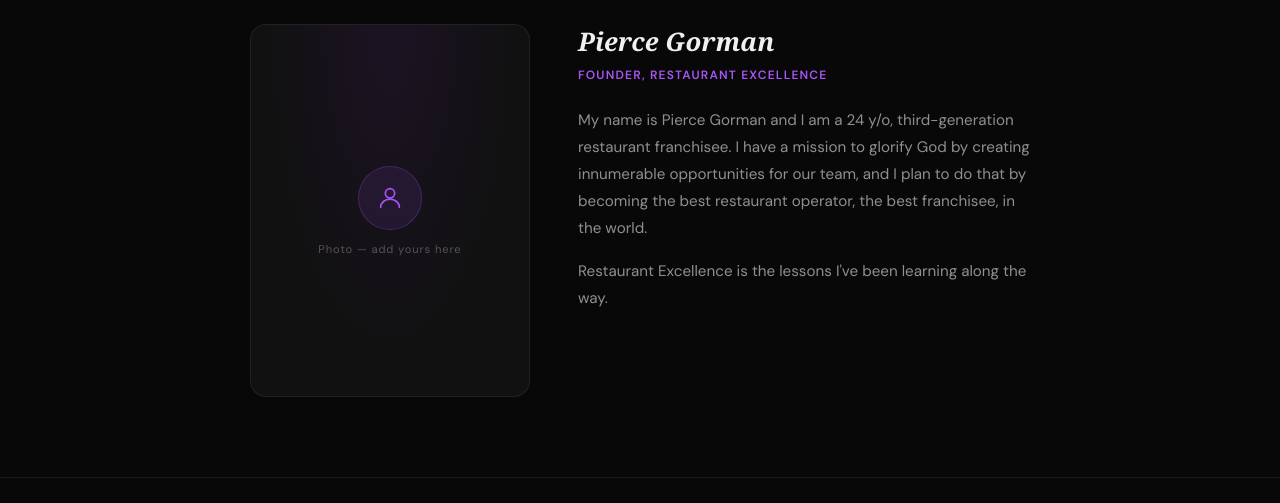
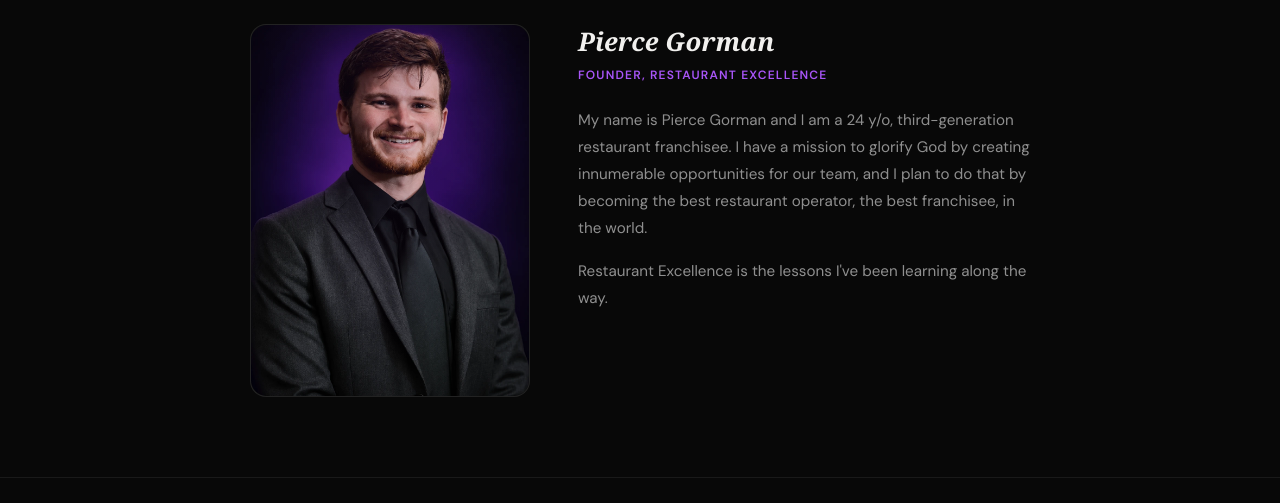
Before and after one commit to pierce-gorman2/restaurant-excellence-pod, a plain HTML site: page about.html in a window 1280 px wide. Shown: the part 261-764 px from the top of the page. Drawn offline with Linux system fonts and the light colour scheme; a web font is replaced by a local one.

Commit message:
Add Pierce Gorman photo to About page
Co-Authored-By: Claude Sonnet 4.6 <noreply@anthropic.com>

```diff
--- a/about.html
+++ b/about.html
@@ -99,11 +99,8 @@
     <h1 class="page-title">About</h1>
 
     <div class="about-layout">
-      <div class="photo-placeholder">
-        <div class="photo-icon">
-          <svg viewBox="0 0 24 24"><circle cx="12" cy="8" r="4"/><path d="M4 20c0-4 3.6-7 8-7s8 3 8 7"/></svg>
-        </div>
-        <span class="photo-label">Photo — add yours here</span>
+      <div class="photo-placeholder" style="padding: 0; overflow: hidden;">
+        <img src="pierce.webp" alt="Pierce Gorman" style="width: 100%; height: 100%; object-fit: cover; display: block; border-radius: 16px;">
       </div>
 
       <div class="bio-content">
```
Also changed, not shown: pierce.webp (added).
